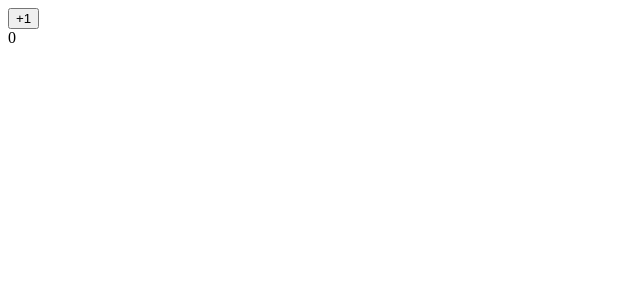
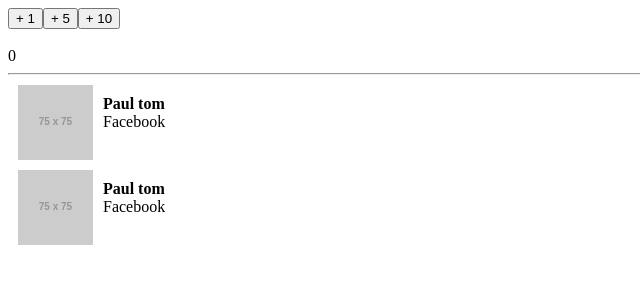
Before and after one commit to guadalazzo/reacting, a React app: page / in a window 1280 px wide. Shown: the whole page, without its empty margins (0-640 px from the left). Built offline with nearby package versions, Linux system fonts and the light colour scheme; placeholder pictures from the web are drawn by us.

Commit message:
new cards github

```diff
--- a/public/index.html
+++ b/public/index.html
@@ -19,7 +19,7 @@
       work correctly both with client-side routing and a non-root public URL.
       Learn how to configure a non-root public URL by running `npm run build`.
     -->
-    <title>React App</title>
+    <title>Counters test</title>
   </head>
   <body>
     <noscript>
--- a/src/components/button.js
+++ b/src/components/button.js
@@ -1,9 +1,11 @@
 import React, { Component } from 'react';
 class Button extends React.Component{
-
+    handleClick = ()=>{
+        this.props.onClickFunct(this.props.incrementValue);
+    };
     render() {
         return(
-            <button onClick={this.props.onClickFunct}> +1 </button>
+            <button onClick={this.handleClick}> + {this.props.incrementValue} </button>
         )
     }
 }
--- /dev/null
+++ b/src/components/card.js
@@ -0,0 +1,17 @@
+import React, { Component } from 'react';
+const Card = (props) =>{
+    return(
+        <div style={{display: 'flex' , margin:10}}>
+            <img src={props.avatar_url} alt={props.name} />
+            <div style={{marginLeft:10,marginTop: 10}} >
+                <div style={{fontWeight:'bold',}}>
+                    {props.name}
+                </div>
+                <div >
+                    {props.company}
+                </div>
+            </div>
+        </div>
+    )
+}
+export default Card;
--- /dev/null
+++ b/src/components/cardList.js
@@ -0,0 +1,10 @@
+import React, { Component } from 'react';
+import Card from './card';
+const CardList = (props) =>{
+    return(
+        <div>
+            {props.cards.map(card => <Card {...card}/>)}
+        </div>
+    )
+}
+export default CardList;
--- a/src/components/result.js
+++ b/src/components/result.js
@@ -1,7 +1,7 @@
 import React, { Component } from 'react';
 const Result = (props) =>{
     return(
-        <div>{ props.val}</div>
+        <div>{ props.counter}</div>
     )
 }
 export default Result;
--- a/src/index.js
+++ b/src/index.js
@@ -4,20 +4,44 @@ import './index.css';
 //components
 import Button from './components/button.js';
 import Result from './components/result.js';
+import CardList from './components/cardList.js';
+
+let data = [{
+    name: "Paul tom",
+    avatar_url :"http://via.placeholder.com/75x75",
+    company: "Facebook",
+},
+    {
+        name: "Paul tom",
+        avatar_url :"http://via.placeholder.com/75x75",
+        company: "Facebook",
+    }]
 
 class App extends React.Component{
     state = { counter: 0 };
-    incrementCounter = ()=>{
+
+    incrementCounter = (incrementValue)=>{
         this.setState((prevState)=>({
-            counter : prevState.counter + 1
+            counter : prevState.counter + incrementValue
         }));
-    }
+    };
+
 	render() {
 		return (
 			<div>
-			    <Button onClickFunct={this.incrementCounter}/>
-                <Result val={this.state.counter} />
-			</div>
+                <section className='counter'>
+                    <Button incrementValue={1} onClickFunct={this.incrementCounter}/>
+                    <Button incrementValue={5} onClickFunct={this.incrementCounter}/>
+                    <Button incrementValue={10} onClickFunct={this.incrementCounter}/>
+                    <br />
+                    <br />
+                    <Result counter={this.state.counter} />
+                    <hr/>
+                </section>
+                <section className='githubscards'>
+                    <CardList cards={data} />
+                </section>
+            </div>
 			);
 	}
 }
```
Also changed, not shown: 1 other file.
